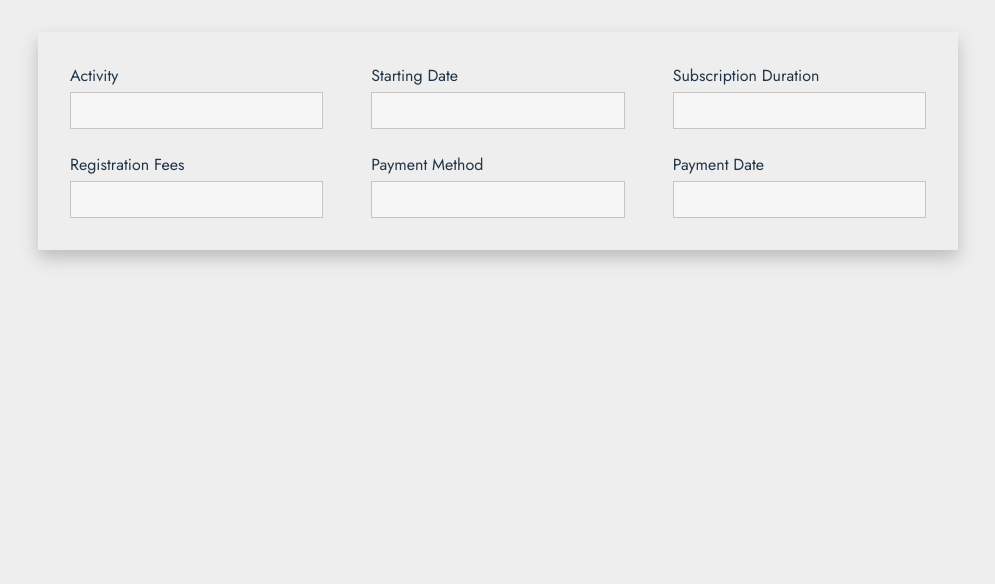
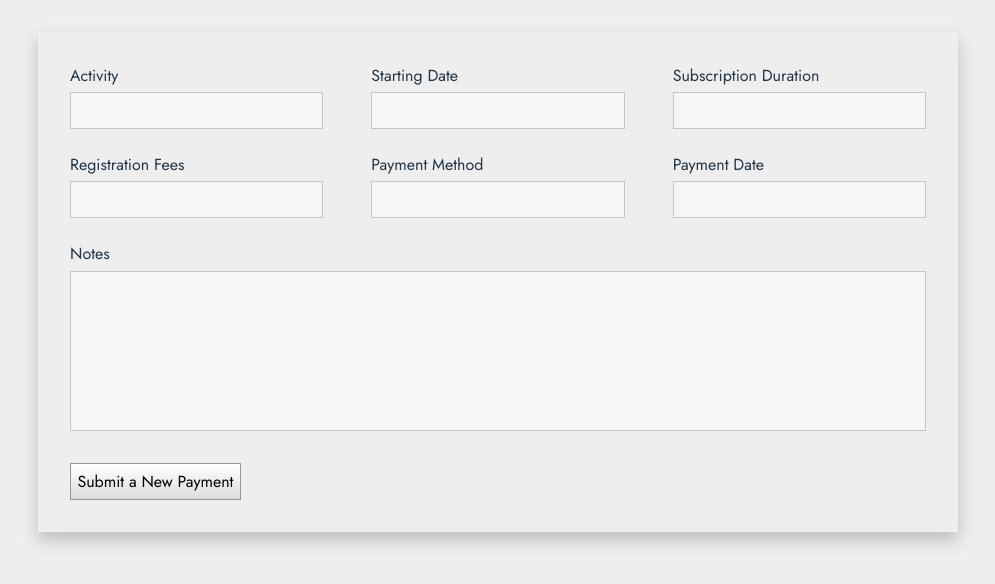
Before and after one commit to ask0ldd/SubscriptionsManager, a React (Vite) app: page /newpaiement in a window 1280 px wide. Shown: the top 584 px of the page, without its empty margins (142-1137 px from the left). Built offline with nearby package versions, Linux system fonts and the light colour scheme.

Commit message:
newpaiement all fields done

```diff
--- a/src/pages/NewPaiement.tsx
+++ b/src/pages/NewPaiement.tsx
@@ -34,6 +34,11 @@ function NewPaiement(){
                     </div>
                 </div>
 
+                <label className='defaultSpacing'>Notes</label>
+                <textarea/>
+
+                <input id="newPaymentSubmit" type="submit" value="Submit a New Payment"/>
+
             </form>
         </main>
     )
--- a/src/style/NewPaiement.css
+++ b/src/style/NewPaiement.css
@@ -23,3 +23,16 @@ label.defaultSpacing {
   flex-direction: column;
   flex: 1 1 30%;
 }
+
+.newPaiement-Form textarea {
+  width: 100%;
+  height: 10rem;
+  resize: none;
+  border: 1px solid #c5c5c5;
+  background: #f6f6f6;
+  padding: 0.35em 0.4em 0.4em 0.4em;
+  color: #454545;
+  font-family: "Jost", sans-serif;
+  font-size: 1rem;
+  margin-top: 0.325rem;
+}
```
